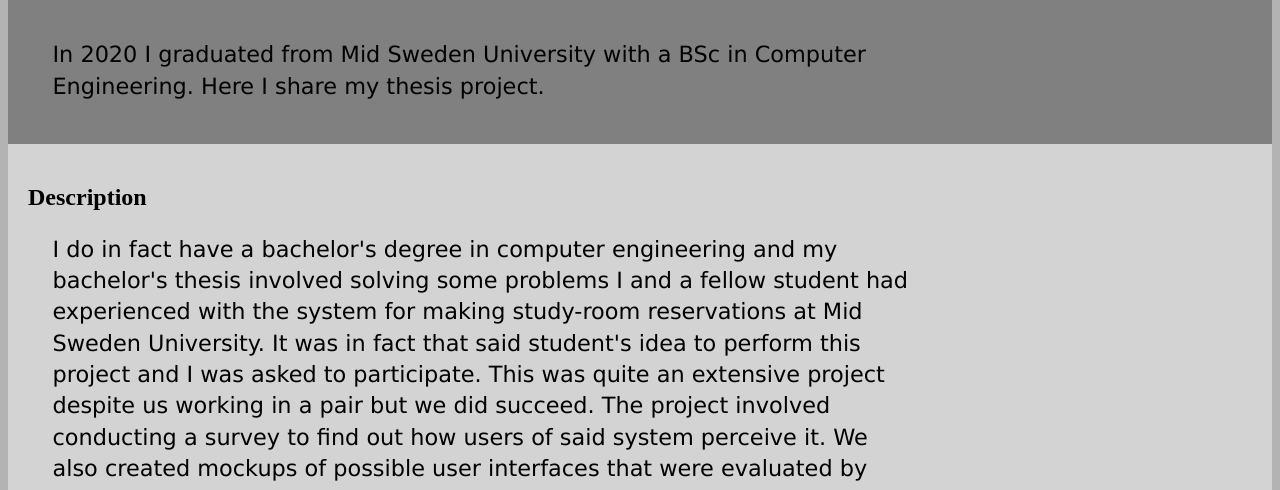
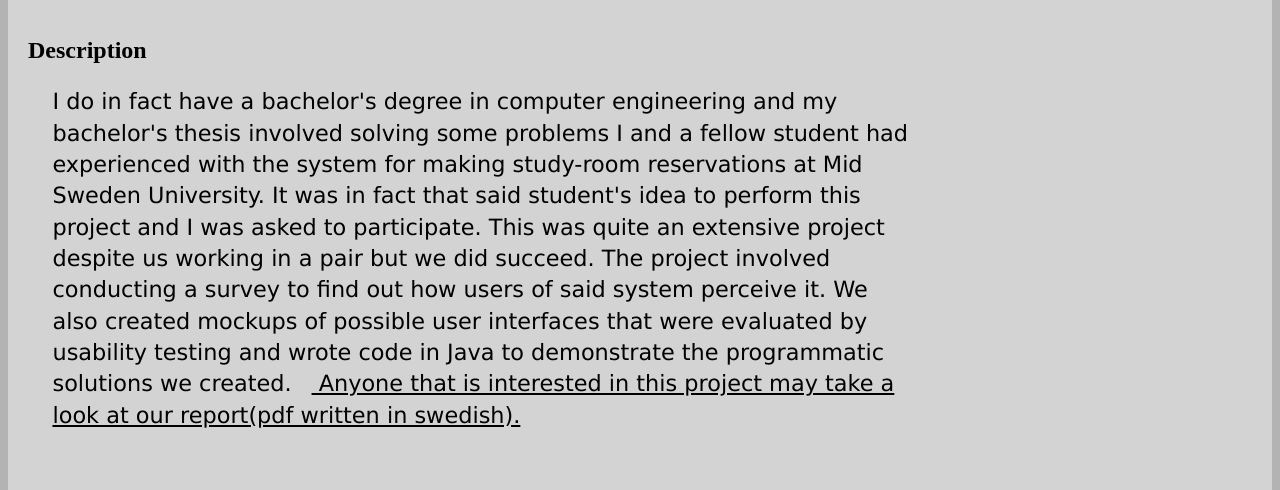
Before and after one commit to joek1705/joek1705.github.io, a plain HTML site: page projects/bachelor_thesis.html in a window 1280 px wide. Shown: the part 137-627 px from the top of the page. Drawn offline with Linux system fonts and the light colour scheme.

Commit message:
removed sidebar and related styles

```diff
--- a/css/index.css
+++ b/css/index.css
@@ -2,11 +2,11 @@
   box-sizing: border-box;
 }
 body {
-    background-color:#b3b3b3;
+  background-color: #b3b3b3;
 }
 
 h1 {
-    color:#262626;
+  color: #262626;
 }
 p {
   color: black;
@@ -16,18 +16,24 @@ p {
   width: 70%;
   margin-left: 2%;
 }
-
+#main-content {
+  display: flex;
+  flex-wrap: wrap;
+  flex-direction: row;
+}
 a {
   color: black;
-    font-size: 1.4em;
   padding: 14px 20px;
   text-align: center;
 }
-h2 {
+
+footer a {
+  font-size: 1.4em;
 }
 
-a:hover, a:focus {
-    color:#3399ff;
+a:hover,
+a:focus {
+  color: #3399ff;
 }
 
 footer {
@@ -49,19 +55,9 @@ footer {
   text-align: center;
 }
 
-#nav-bar a:hover, #nav-bar a:focus {
+#nav-bar a:hover,
+#nav-bar a:focus {
   color: gray;
-}
-
-#main-content {
-    display: flex;
-    flex-wrap: wrap;
-}
-
-#side-bar {
-    flex: 5%;
-    background-color: gray;
-    padding: 20px;
 }
 
 #meat-of-the-content {
@@ -89,9 +85,4 @@ footer {
   footer {
     flex-direction: row;
   }
-    #main-content {
-        display: flex;
-        flex-wrap: wrap;
-        flex-direction: column;
 }
-}
--- a/projects/bachelor_thesis.html
+++ b/projects/bachelor_thesis.html
@@ -1,37 +1,41 @@
 <!DOCTYPE html>
 <html lang="en">
   <head>
-        <meta charset="utf-8"/>
-        <meta name="viewport" content="width=device-width, initial-scale=1.0">
-        <link rel="stylesheet" href ="../css/index.css">
+    <meta charset="utf-8" />
+    <meta name="viewport" content="width=device-width, initial-scale=1.0" />
+    <link rel="stylesheet" href="../css/index.css" />
     <title>Bachelor thesis</title>
   </head>
   <body>
     <h1>My BSc Thesis</h1>
-        <nav id = "nav-bar">
-            <a href= "../index.html">Index</a>
-            <a href= "../projects.html">My Projects</a>
-            <a href= "../curriculum_vitae.html">Curriculum Vitae</a>
+    <nav id="nav-bar">
+      <a href="../index.html">Index</a>
+      <a href="../projects.html">My Projects</a>
+      <a href="../curriculum_vitae.html">Curriculum Vitae</a>
     </nav>
-        <div id = "main-content">
-            <aside id = "side-bar">
-                <p>In 2020 I graduated from Mid Sweden University with a BSc in Computer Engineering. Here I share my thesis project.</p>
-            </aside>
-            <section id = "meat-of-the-content">
+    <div id="main-content">
+      <section id="meat-of-the-content">
         <h2>Description</h2>
-                <p>I do in fact have a bachelor's degree in computer engineering and my bachelor's thesis
-                    involved solving some problems I and a fellow student had experienced with the system for
-                    making study-room reservations at Mid Sweden University. It was in fact that said student's idea
-                    to perform this project and I was asked to participate. This was quite an extensive project despite us working in a pair
-                    but we did succeed. The project involved conducting a survey to find out how users of said system perceive it.
-                    We also created mockups of possible user interfaces that were evaluated by usability testing and wrote code in Java to
-                    demonstrate the programmatic solutions we created.<a class = "center-card-anchor" href = "b_thesis.pdf"> Anyone that is interested in this project
-                    may take a look at our report(pdf written in swedish).</a>
+        <p>
+          I do in fact have a bachelor's degree in computer engineering and my
+          bachelor's thesis involved solving some problems I and a fellow
+          student had experienced with the system for making study-room
+          reservations at Mid Sweden University. It was in fact that said
+          student's idea to perform this project and I was asked to participate.
+          This was quite an extensive project despite us working in a pair but
+          we did succeed. The project involved conducting a survey to find out
+          how users of said system perceive it. We also created mockups of
+          possible user interfaces that were evaluated by usability testing and
+          wrote code in Java to demonstrate the programmatic solutions we
+          created.<a class="center-card-anchor" href="b_thesis.pdf">
+            Anyone that is interested in this project may take a look at our
+            report(pdf written in swedish).</a
+          >
         </p>
       </section>
     </div>
     <footer>
-            <a href= "mailto:jonte.ek96@gmail.com">Send me an email</a>
+      <a href="mailto:jonte.ek96@gmail.com">Send me an email</a>
     </footer>
   </body>
 </html>
```
Also changed, not shown: curriculum_vitae.html (+0 -5 lines). Lines whose indentation alone changed are shown as unchanged.
